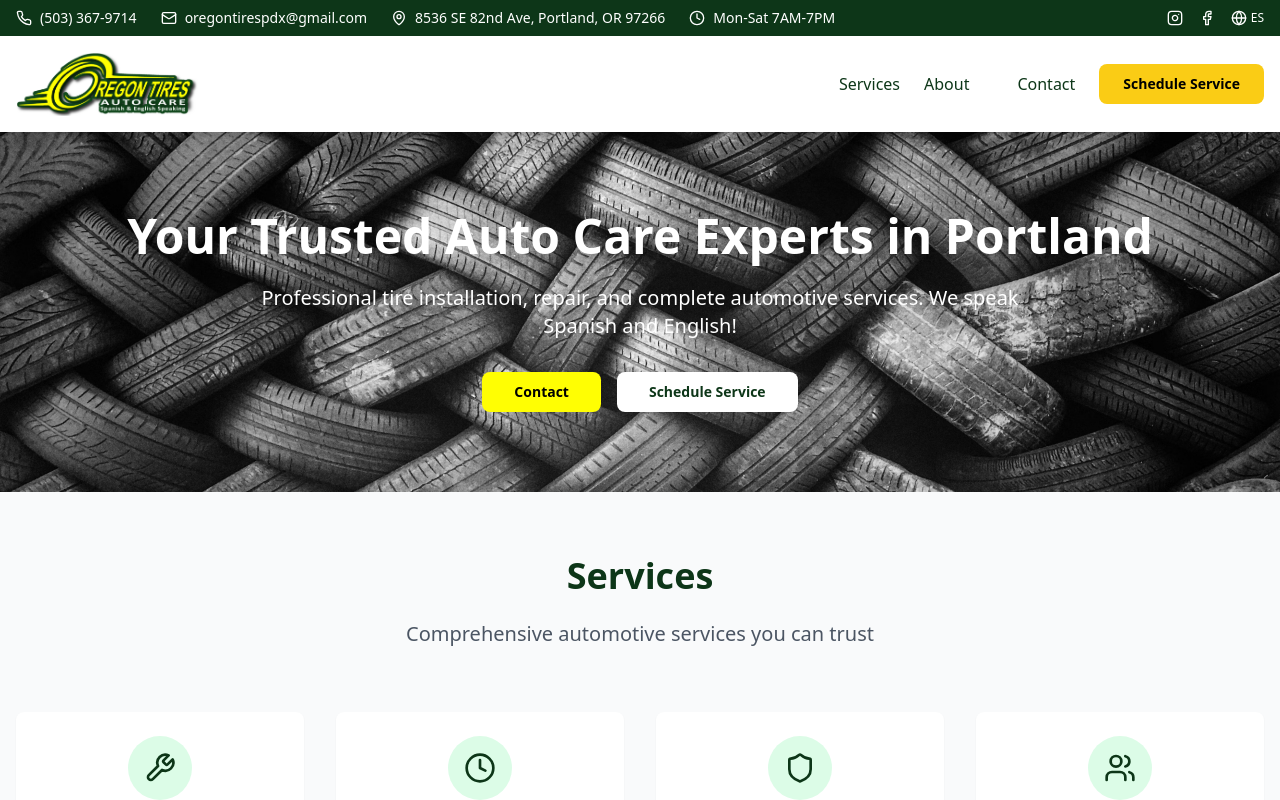
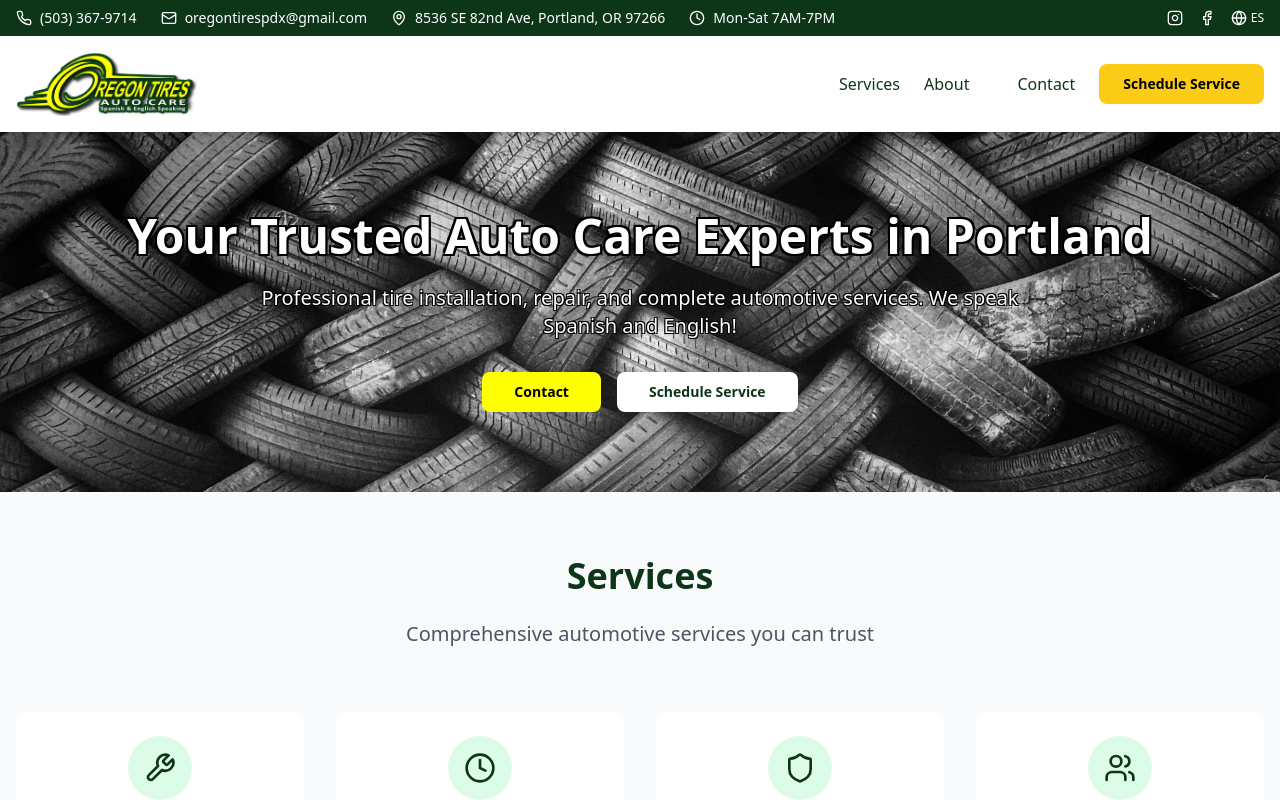
Before and after one commit to hiphopxgame/oregon-tires, a React (Vite) app: page / in a window 1280 px wide. Shown: the top 800 px of the page. Built offline with nearby package versions, Linux system fonts and the light colour scheme.

Commit message:
Add black stroke to main area text
Add a black stroke to the text in the hero section.

```diff
--- a/src/components/OregonTiresHero.tsx
+++ b/src/components/OregonTiresHero.tsx
@@ -32,11 +32,11 @@ const OregonTiresHero: React.FC<HeroProps> = ({
       }}
     >
       <div className="container mx-auto px-4 text-center relative z-10">
-        <h1 className="text-5xl font-bold mb-6">{t.heroTitle}</h1>
+        <h1 className="text-5xl font-bold mb-6" style={{ textShadow: '2px 2px 0px #000, -2px -2px 0px #000, 2px -2px 0px #000, -2px 2px 0px #000' }}>{t.heroTitle}</h1>
 
         {/* Updated tagline section */}
         <div className="mb-8">
-          <p className="text-xl max-w-3xl mx-auto">{t.heroSubtitle}</p>
+          <p className="text-xl max-w-3xl mx-auto" style={{ textShadow: '1px 1px 0px #000, -1px -1px 0px #000, 1px -1px 0px #000, -1px 1px 0px #000' }}>{t.heroSubtitle}</p>
         </div>
 
         <div className="flex justify-center gap-4 flex-wrap">
```
